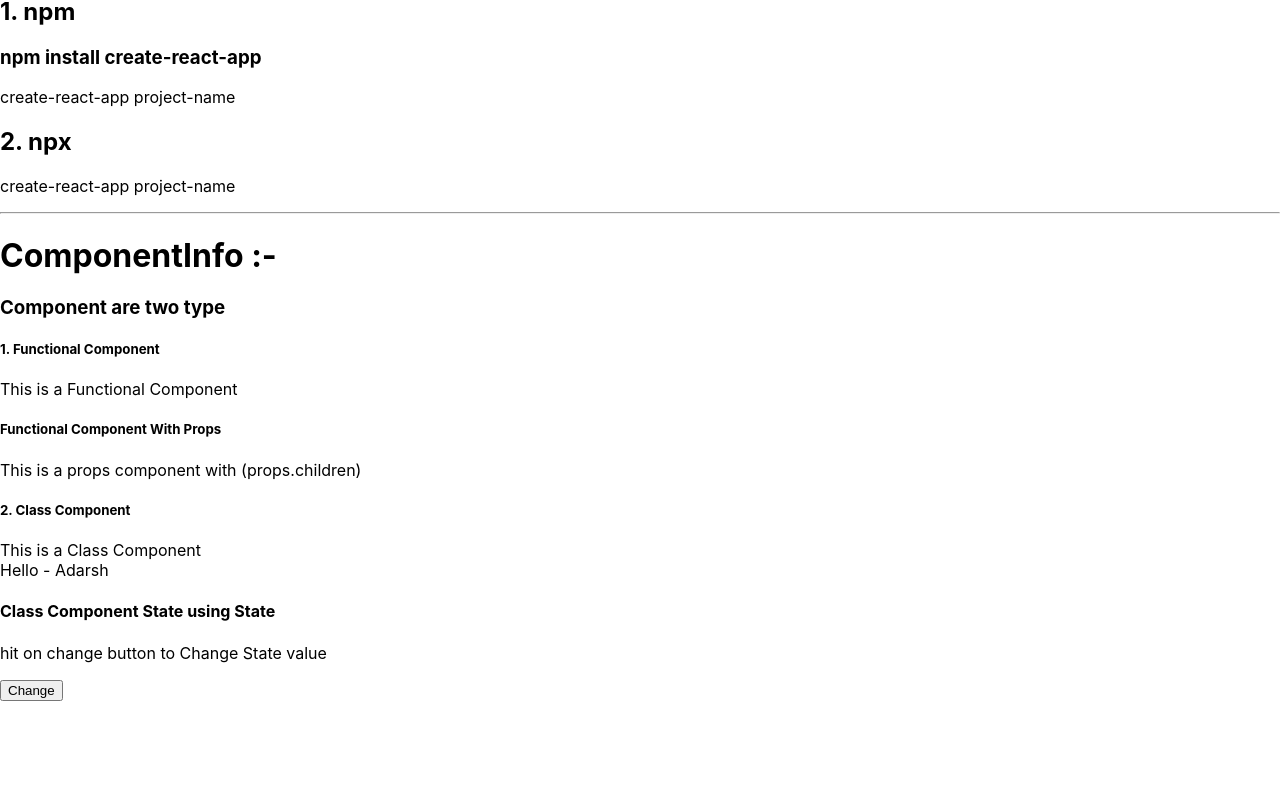
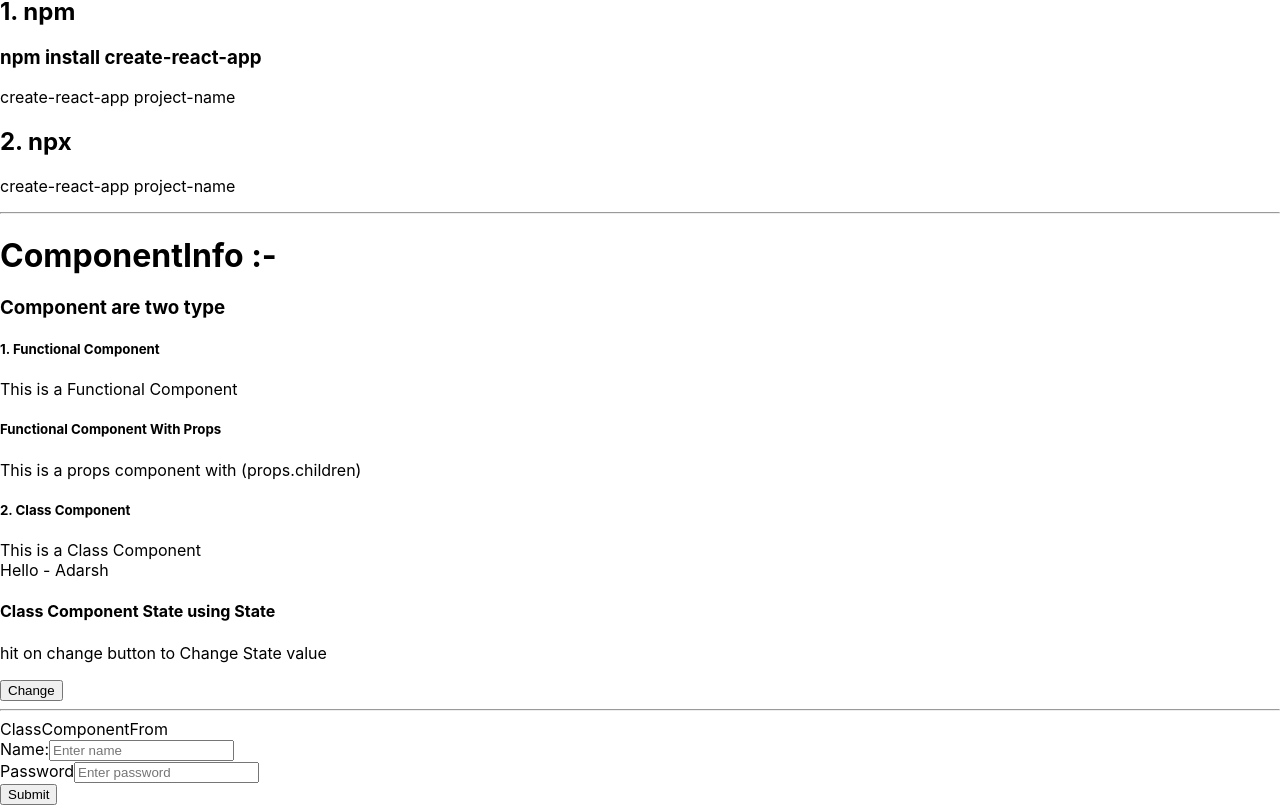
Before and after one commit to adarsh23012003/react-learning-for-video, a React (Create React App) app: page / in a window 1280 px wide. Shown: the part 218-1023 px from the top of the page. Before the commit the page ends 919 px from the top, so only its background shows below. Built offline with nearby package versions, Linux system fonts and the light colour scheme; the HTML template or start-up script is replaced by a standard one.

Commit message:
Form making with Class-Component

```diff
--- a/src/App.js
+++ b/src/App.js
@@ -1,11 +1,14 @@
 import Introduction from "./Components/Introduction";
 import ComponentInfo from "./Components/ComponentInfo";
+import ClassComponentFrom from "./Components/ClassComponentFrom";
 function App() {
   return (
     <div className="App">
     <Introduction />
     <hr />
     <ComponentInfo/>
+    <hr />
+    <ClassComponentFrom></ClassComponentFrom>
     </div>
   );
 }
--- /dev/null
+++ b/src/Components/ClassComponentFrom.jsx
@@ -0,0 +1,56 @@
+import React, { Component } from 'react'
+
+export default class ClassComponentFrom extends Component {
+  constructor(props) {
+    super(props);
+
+    this.state = {
+      name: "",
+      password: "",
+    };
+  }
+  inputName = (event) => {
+    this.setState({
+      name: event.target.value,
+    });
+  };
+  inputPassword = (event) => {
+    this.setState({
+      password: event.target.value,
+    });
+  };
+
+  formSubmit = (event)=>{
+    event.preventDefault();         //Form refresh (page reload na ho)
+  }
+  render() {
+    return (
+      <>
+        <div>ClassComponentFrom</div>
+        <form action=''>
+          <div>
+            <label htmlFor=''>Name:</label>
+            <input
+              type='text'
+              placeholder='Enter name'
+              onChange={this.inputName}
+              value={this.state.name}
+            />
+          </div>
+          <div>
+            <label htmlFor=''>Password</label>
+            <input
+              type='password'
+              placeholder='Enter password'
+              value={this.state.password}
+              onChange={this.inputPassword}
+            />
+          </div>
+          <div>
+            <button onSubmit={this.formSubmit}>Submit</button>
+          </div>
+        </form>
+      </>
+    );
+  }
+}
```
